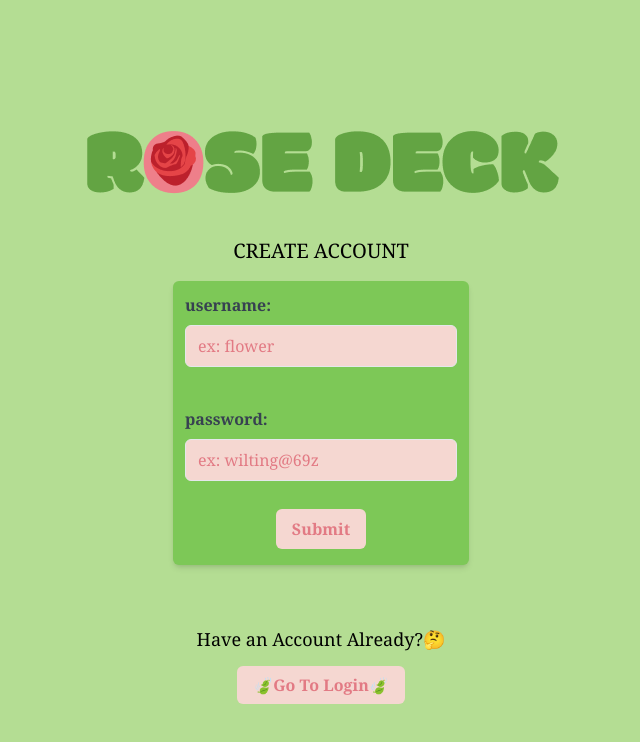
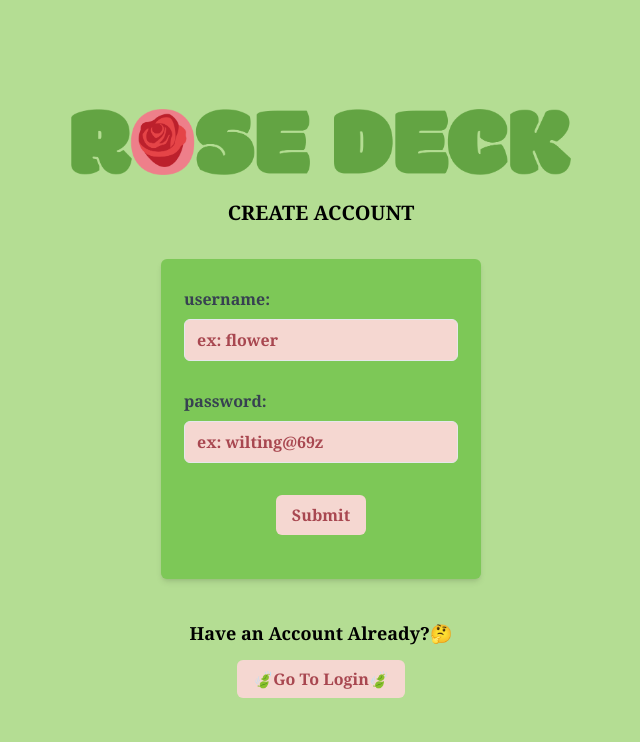
Before and after one commit to qhgill/cookie-luvers-rosehack-2025, a Next.js app: page / in a window 1280 px wide. Shown: the top 742 px of the page, without its empty margins (319-959 px from the left). Built offline with nearby package versions, Linux system fonts and the light colour scheme; a web font is replaced by a local one.

Commit message:
Fixed Login Position

```diff
--- a/src/app/login/page.tsx
+++ b/src/app/login/page.tsx
@@ -6,6 +6,8 @@ import toast from "react-hot-toast";
 import React from "react";
 //import Router from "next/router";
 import { useRouter } from "next/navigation";
+import Image from "next/image";
+
 type Name = [name: string, (name: string) => void];
 
 type Password = [password: string, (password: string) => void];
@@ -43,18 +45,20 @@ const Login = () => {
   };
 
   return (
-    <div className="font-serif w-full h-screen flex flex-col justify-center items-center bg-[#B4DD93]">
-      <img
-        src="rosedeoctext.png"
+    <div className="font-serif font-bold w-full h-screen flex flex-col justify-center items-center bg-[#B4DD93]">
+      <Image
+        src="/rosedeoctext.png"
+        height={500}
+        width={500}
+        className="mb-6"
         alt="RoseDeck"
-        className="w-500 h-500 object-contain mb-4"
       />
-      <p className="text-xl mb-4">LOGIN</p>
+      <p className="text-xl mb-7">LOGIN</p>
       <form
         onSubmit={handleSubmit}
-        className="max-w-md mx-auto bg-[#7DC857] shadow-md rounded-md"
+        className="h-[40%] flex flex-col items-center w-1/4 mx-auto bg-[#7DC857] shadow-md rounded-md"
       >
-        <div className="mb-4 p-3">
+        <div className="p-7">
           <label
             htmlFor="name"
             className="block text-[gray-700] font-bold mb-2"
@@ -65,12 +69,12 @@ const Login = () => {
             type="text"
             id="name"
             placeholder="ex: rose"
-            className="px-3 py-2 border rounded-md caret-[#E27A84] bg-[#F5D7D1] placeholder-[#E27A84] text-[#E27A84]"
+            className="px-3 py-2 border rounded-md caret-[#E27A84] bg-[#F5D7D1] placeholder-[#a84750] text-[#a84750]"
             value={name}
             onChange={(e) => setName(e.target.value)}
           />
         </div>
-        <div className="mb-4 p-3">
+        <div className="mb-8">
           <label
             htmlFor="password"
             className="block text-gray-700 font-bold mb-2"
@@ -81,7 +85,7 @@ const Login = () => {
             type="password"
             id="password"
             placeholder="ex: watering123$"
-            className="px-3 py-2 border rounded-md caret-[#E27A84] bg-[#F5D7D1] placeholder-[#E27A84] text-[#E27A84]"
+            className="px-3 py-2 border rounded-md caret-[#E27A84] bg-[#F5D7D1] placeholder-[#a84750] text-[#a84750]"
             value={password}
             onChange={(e) => setPassword(e.target.value)}
           />
@@ -89,7 +93,7 @@ const Login = () => {
         <div className="text-center">
           <button
             type="submit"
-            className="bg-[#F5D7D1] hover:bg-[#E27A84] hover:text-[#F5D7D1] text-[#E27A84] font-bold py-2 px-4 rounded-md mb-4"
+            className="bg-[#F5D7D1] hover:bg-[#E27A84] hover:text-[#F5D7D1] text-[#a84750] font-bold py-2 px-4 rounded-md mb-4"
           >
             {loading ? "Logging in..." : "🍃Login🍃"}
           </button>
--- a/src/app/page.tsx
+++ b/src/app/page.tsx
@@ -5,6 +5,7 @@ import { api } from "@/utils/api";
 import toast from "react-hot-toast";
 import React from "react";
 import { useRouter } from "next/navigation";
+import Image from "next/image";
 
 type Name = [name: string, (name: string) => void];
 
@@ -44,18 +45,20 @@ const Home = () => {
   };
 
   return (
-    <div className="font-serif w-full h-screen  flex flex-col justify-center items-center bg-[#B4DD93]">
-      <img
-        src="rosedeoctext.png"
+    <div className="font-serif font-bold w-full h-screen  flex flex-col justify-center items-center bg-[#B4DD93]">
+      <Image
+        src="/rosedeoctext.png"
+        height={500}
+        width={500}
+        className="mb-6"
         alt="RoseDeck"
-        className="w-500 h-500 object-contain mb-4"
       />
-      <p className="text-xl mb-4">CREATE ACCOUNT</p>
+      <p className="text-xl mb-8">CREATE ACCOUNT</p>
       <form
         onSubmit={handleSubmit}
-        className="max-w-md mx-auto bg-[#7DC857] shadow-md rounded-md"
+        className="h-[40%] flex flex-col items-center w-1/4 mx-auto bg-[#7DC857] shadow-md rounded-md"
       >
-        <div className="mb-4 p-3">
+        <div className="py-7">
           <label htmlFor="name" className="block text-gray-700 font-bold mb-2">
             username:
           </label>
@@ -63,12 +66,12 @@ const Home = () => {
             type="text"
             id="name"
             placeholder="ex: flower"
-            className="px-3 py-2 border rounded-md caret-[#E27A84] bg-[#F5D7D1] placeholder-[#E27A84] text-[#E27A84]"
+            className="px-3 py-2 border rounded-md caret-[#E27A84] bg-[#F5D7D1] placeholder-[#a84750] text-[#a84750]"
             value={name}
             onChange={(e) => setName(e.target.value)}
           />
         </div>
-        <div className="mb-4 p-3">
+        <div className="mb-8">
           <label
             htmlFor="password"
             className="block text-gray-700 font-bold mb-2"
@@ -79,7 +82,7 @@ const Home = () => {
             type="password"
             id="password"
             placeholder="ex: wilting@69z"
-            className="px-3 py-2 border rounded-md caret-[#E27A84] bg-[#F5D7D1] placeholder-[#E27A84] text-[#E27A84]"
+            className="px-3 py-2 border rounded-md caret-[#E27A84] bg-[#F5D7D1] placeholder-[#a84750] text-[#a84750]"
             value={password}
             onChange={(e) => setPassword(e.target.value)}
           />
@@ -87,18 +90,18 @@ const Home = () => {
         <div className="text-center">
           <button
             type="submit"
-            className="bg-[#F5D7D1] hover:bg-[#E27A84] hover:text-[#F5D7D1] text-[#E27A84] font-bold py-2 px-4 rounded-md mb-4"
+            className="bg-[#F5D7D1] hover:bg-[#E27A84] hover:text-[#F5D7D1] text-[#a84750] font-bold py-2 px-4 rounded-md"
           >
             Submit
           </button>
         </div>
       </form>
-      <div className="text-center mt-10">
+      <div className="text-center mt-5">
         <p className="text-lg text-bold text-black m-5">
           Have an Account Already?🤔
         </p>
         <Link
-          className="bg-[#F5D7D1] hover:bg-[#E27A84] hover:text-[#F5D7D1] text-[#E27A84] font-bold py-2 px-4 rounded-md mb-4"
+          className="bg-[#F5D7D1] hover:bg-[#E27A84] hover:text-[#F5D7D1] text-[#a84750] font-bold py-2 px-4 rounded-md mb-4"
           href="/login"
         >
           🍃Go To Login🍃
```
Also changed, not shown: public/rosedeoctext.png.
